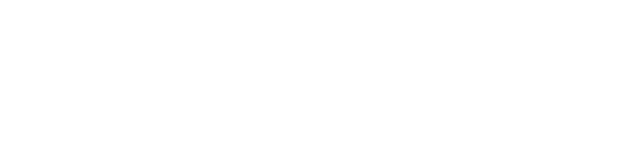
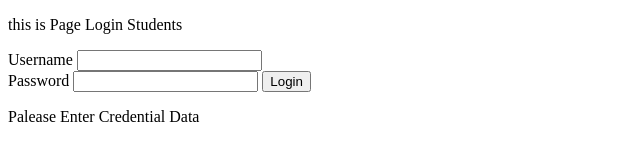
Before and after one commit to mohmmadallala/StudentManagementPR, a plain HTML site: page LoginEmp.html in a window 1280 px wide. Shown: the whole page, without its empty margins (0-640 px from the left). Drawn offline with Linux system fonts and the light colour scheme.

Commit message:
update Page HTML Login employees

```diff
--- a/LoginEmp.html
+++ b/LoginEmp.html
@@ -1 +1,18 @@
 <!DOCTYPE html>
+<html lang="en">
+<head>
+    <meta charset="UTF-8">
+    <meta name="viewport" content="width=device-width, initial-scale=1.0">
+    <title>Document</title>
+</head>
+<body>
+    <p>this is Page Login Students</p>
+    <span>Username</span>
+    <input type="text">
+    <br>
+    <span>Password</span>
+    <input type="password">
+    <button>Login</button>
+    <p>Palease Enter Credential Data</p>
+</body>
+</html>
```
